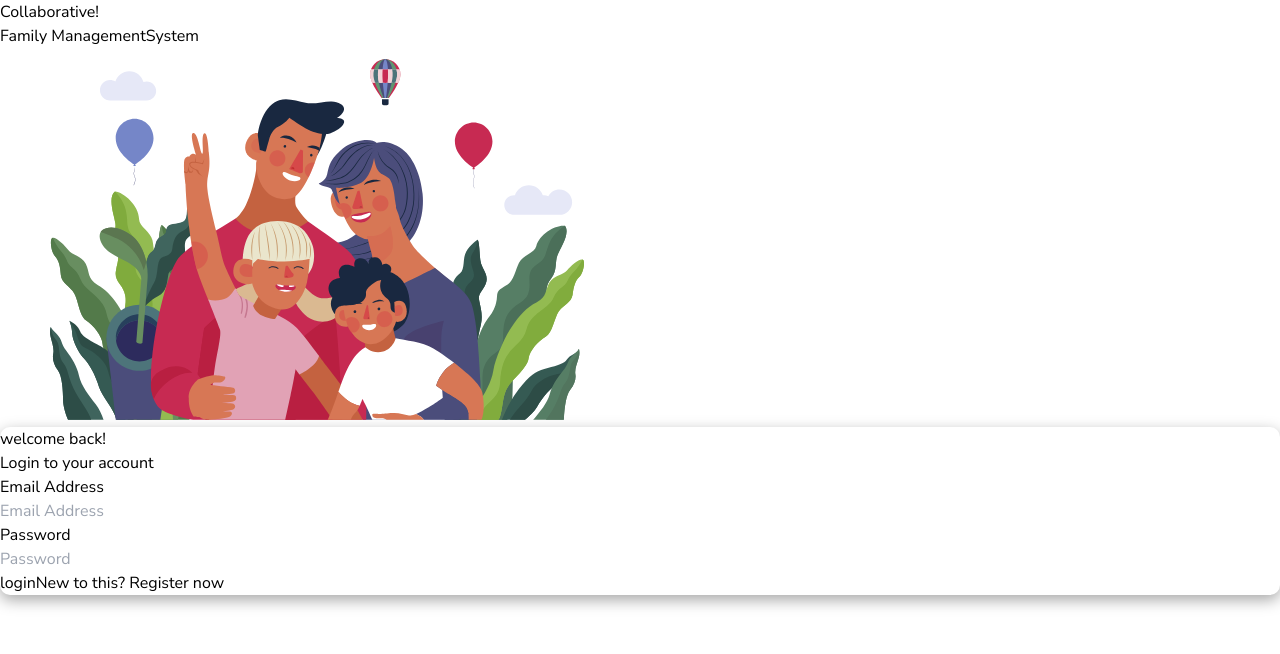
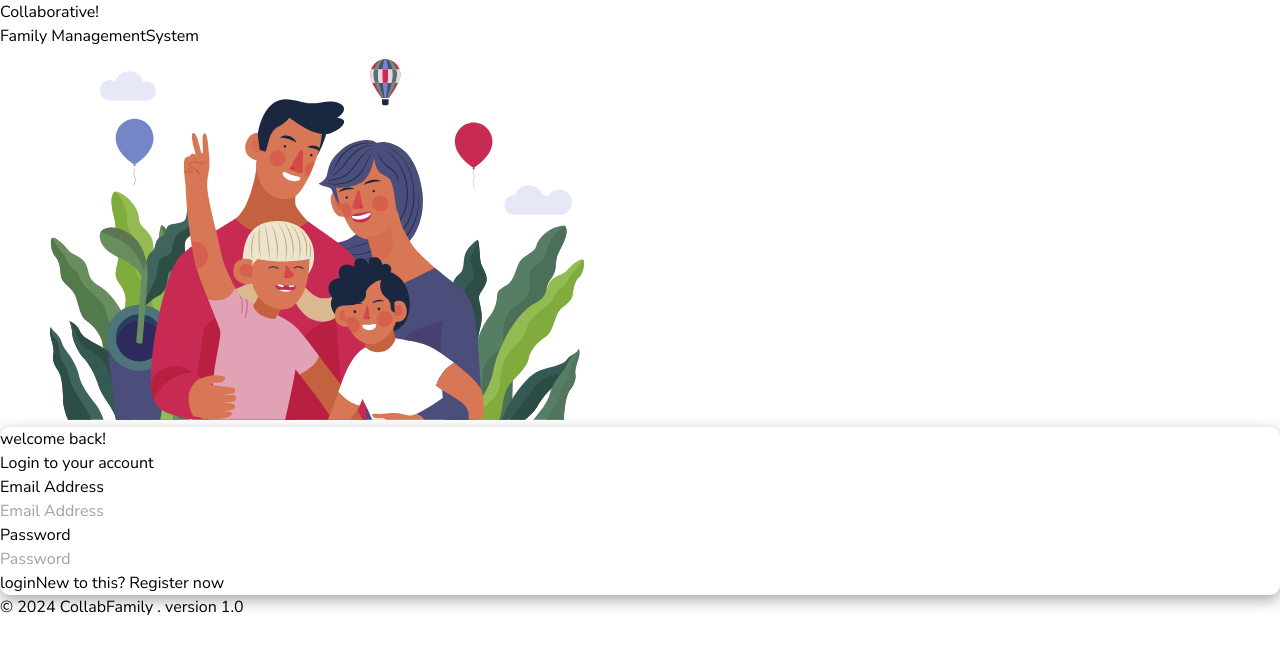
Before and after one commit to wafiyabdullah/CollabFamily, a React (Vite) app in the folder client/: page /login in a window 1280 px wide. Shown: the top 654 px of the page. Built offline with nearby package versions, Linux system fonts and the light colour scheme.

Commit message:
add footer

```diff
--- a/client/src/components/Sidebar.jsx
+++ b/client/src/components/Sidebar.jsx
@@ -95,7 +95,7 @@ const Sidebar = () => {
     {/*trademark*/}
     <div className='justify-center text-center'>
       <span className='w-full flex gap-1 p-1 items-center text-lg text-gray-800 justify-center'>
-        <span className='text-sm text-gray-400 '>CollabFamily © 2024</span>
+        <span className='text-sm text-gray-400 '>&copy; {new Date().getFullYear()} CollabFamily</span>
       </span>
       <p className='text-sm text-gray-300'>version 1.0</p>
     </div>
--- a/client/src/pages/Login.jsx
+++ b/client/src/pages/Login.jsx
@@ -76,7 +76,7 @@ const Login = () => {
             <span className='flex gap-1 py-1 px-3 border rounded-full text-sm md:text-base border-violet-300 text-gray-600'>
               Collaborative!
               </span>
-              <p className='flex flex-col gap-0 md:gap-4 text-4xl md:text-6xl 2xl:text-7xl font-black text-center text-violet-700'>
+              <p className='flex flex-col gap-0 md:gap-4 font-extrabold text-4xl md:text-6xl 2xl:text-7xl text-center bg-clip-text text-transparent bg-gradient-to-r from-violet-500 to-violet-900'>
                 <span>Family Management</span>
                 <span>System</span>
               </p>
@@ -220,6 +220,9 @@ const Login = () => {
 
       </div>
 
+      <div className='absolute bottom-0 w-full text-center p-4'>
+        <p className='text-sm text-gray-400'>&copy; {new Date().getFullYear()} CollabFamily . version 1.0</p>
+      </div>
     </div>
 
     </>
```
